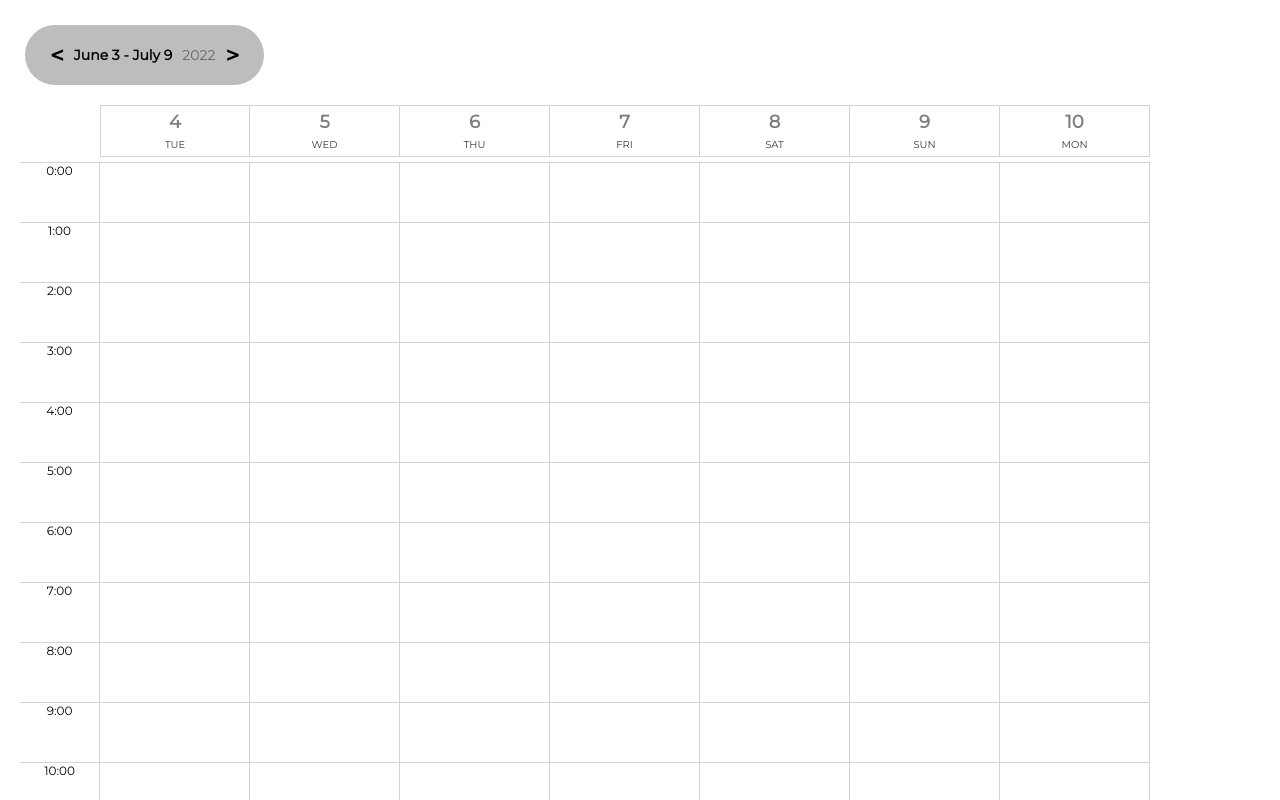
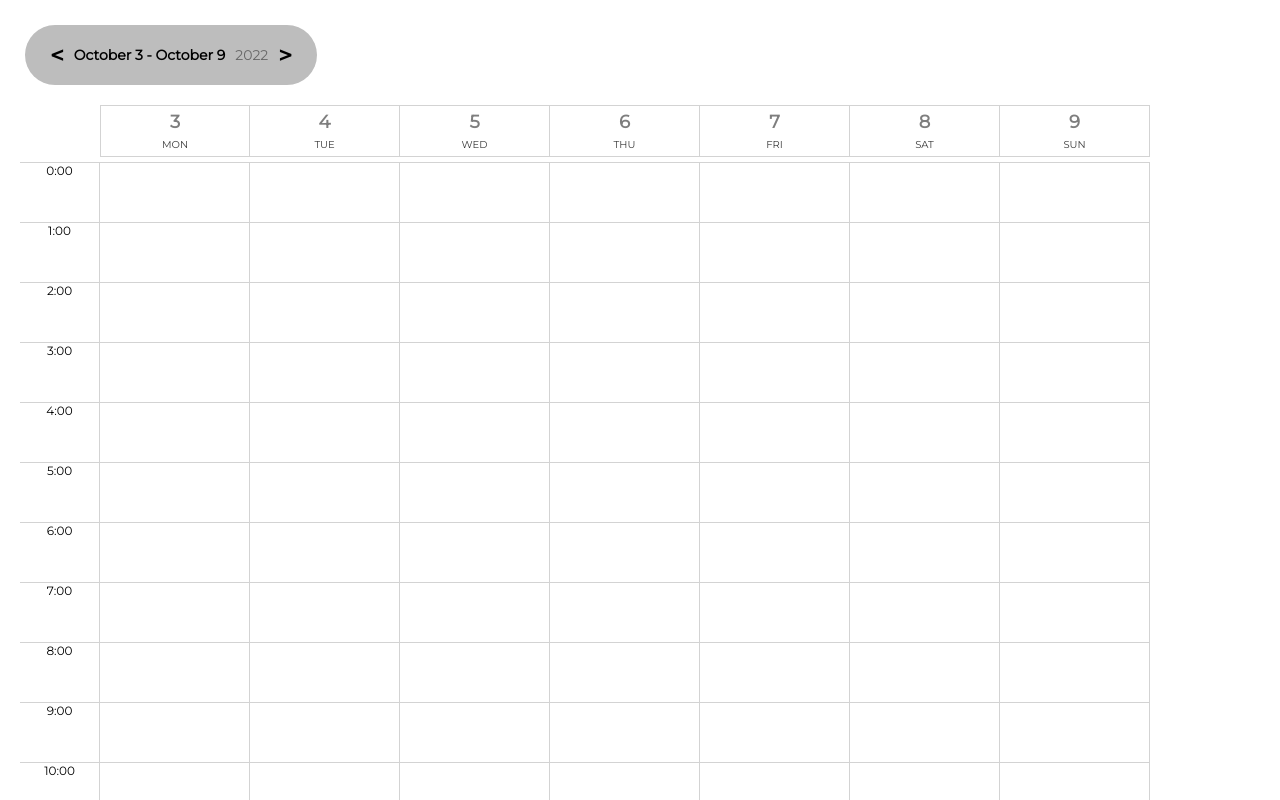
Before and after one commit to bulnez/more, a React (Create React App) app: page / in a window 1280 px wide. Shown: the top 800 px of the page. Built offline with nearby package versions, Linux system fonts and the light colour scheme.

Commit message:
MORE-012 [add] accurate weeks

```diff
--- a/package.json
+++ b/package.json
@@ -1,6 +1,6 @@
 {
   "name": "more",
-  "version": "0.9.0",
+  "version": "0.11.0",
   "private": true,
   "dependencies": {
     "@testing-library/jest-dom": "^5.16.4",
--- a/src/common/getCurrent7Days.js
+++ b/src/common/getCurrent7Days.js
@@ -1,6 +1,6 @@
 export const getNext7Days = (startDate, initWeekday, daysInMonth) => {
   let startDay = startDate;
-  let startWeekday = initWeekday;
+  let startWeekday = 0;
   let arr = [];
   for (let i = 0; i < 7; i++) {
     let obj = { day: 0, weekday: 0 };
--- a/src/components/Calendar/Calendar.jsx
+++ b/src/components/Calendar/Calendar.jsx
@@ -10,23 +10,50 @@ import Block from "../Block/Block";
 import styles from "./Calendar.module.css";
 import { v4 as uuid } from "uuid";
 import moment from "moment";
-import { getNext7Days } from "../../common/getCurrent7Days";
 import Controller from "../Controller/Controller";
 
 const Calendar = () => {
-  let dayDate = moment().date();
-  let currWeekDay = moment().day();
-  let daysInMonth = moment().daysInMonth();
-  let year = moment().year();
+  const getWeek = (week = 0) => {
+    const year = moment().year();
+    const start = parseInt(
+      moment().add(week, "isoWeeks").startOf("isoWeeks").format("DD")
+    );
+    const weekNum = moment().add(week, "isoWeeks").isoWeek();
+    const d = moment().add(week, "isoWeeks").dayOfYear();
+    const month =
+      start > 25
+        ? new Date(year, 0, d).getMonth()
+        : new Date(year, 0, d).getMonth() + 1;
+    const daysInMonth = moment(month, "MM").daysInMonth();
+    let days = [];
+    let startDay = start;
+    for (let i = 0; i < 7; i++) {
+      if (startDay > daysInMonth) {
+        startDay = 1;
+        days.push(startDay);
+        startDay++;
+      } else {
+        days.push(startDay);
+        startDay++;
+      }
+    }
 
-  const getWeek = (week = 0) => {
-    let start = moment().add(week, "weeks").startOf("week").format("DD");
-    let end = moment().add(week, "weeks").endOf("week").format("DD");
-    let weekNum = moment().add(week, "weeks").week();
+    const monthNameStart = moment(month, "M").format("MMMM");
+    const monthNameEnd =
+      days[0] > daysInMonth - 6
+        ? moment(month + 1, "M").format("MMMM")
+        : moment(month, "M").format("MMMM");
+
     return {
+      year,
+      month,
+      daysInMonth,
+      monthNameStart,
+      monthNameEnd,
       week: weekNum,
-      start: parseInt(start) + 1,
-      end: parseInt(end) + 1,
+      start: days[0],
+      end: days[6],
+      days,
     };
   };
 
@@ -42,11 +69,8 @@ const Calendar = () => {
     from: 0,
     to: 0,
   });
-  const [currWeek, setCurrWeek] = useState(getWeek());
-  console.log(currWeek);
-  const [date, setDate] = useState(
-    getNext7Days(dayDate, currWeekDay, daysInMonth)
-  );
+  const initWeek = getWeek();
+  const [currWeek, setCurrWeek] = useState(initWeek);
 
   const handleTemporaryBlockDown = (day, hr, week) => {
     const isPlaceOccupied = blocks.some(
@@ -92,7 +116,6 @@ const Calendar = () => {
       }
       return block;
     });
-    console.log(newState);
     setBlocks(newState);
   };
 
@@ -109,7 +132,6 @@ const Calendar = () => {
       }
       return block;
     });
-    console.log(newState);
     setBlocks(newState);
   };
 
@@ -132,16 +154,15 @@ const Calendar = () => {
         currWeek={currWeek}
         setCurrWeek={setCurrWeek}
         getWeek={getWeek}
-        year={year}
       />
       <div className={styles.container}>
         {/* WEEKDAYS */}
         <div className={styles.header}>
-          {date.map((date) => (
+          {currWeek.days.map((day, i) => (
             <>
               <div className={styles.weekdays}>
-                <span className={styles.date}>{date.day}</span>
-                <p className={styles.weekday}>{weekdays[date.weekday - 1]}</p>
+                <span className={styles.date}>{day}</span>
+                <p className={styles.weekday}>{weekdays[i]}</p>
               </div>
             </>
           ))}
--- a/src/components/Controller/Controller.jsx
+++ b/src/components/Controller/Controller.jsx
@@ -3,6 +3,7 @@ import styles from "./Controller.module.css";
 
 const Controller = ({ currWeek, setCurrWeek, getWeek, year }) => {
   const [week, setWeek] = useState(0);
+
   useEffect(() => {
     setCurrWeek(getWeek(week));
   }, [week]);
@@ -14,8 +15,8 @@ const Controller = ({ currWeek, setCurrWeek, getWeek, year }) => {
       </span>
       <p
         className={styles.month}
-      >{`June ${currWeek.start} - July ${currWeek.end}`}</p>
-      <p className={styles.year}>{year}</p>
+      >{`${currWeek.monthNameStart} ${currWeek.start} - ${currWeek.monthNameEnd} ${currWeek.end}`}</p>
+      <p className={styles.year}>{currWeek.year}</p>
       <span className={styles.arrow} onClick={() => setWeek(week + 1)}>
         {" "}
         &gt;
```
Also changed, not shown: CHANGELOG.txt.
